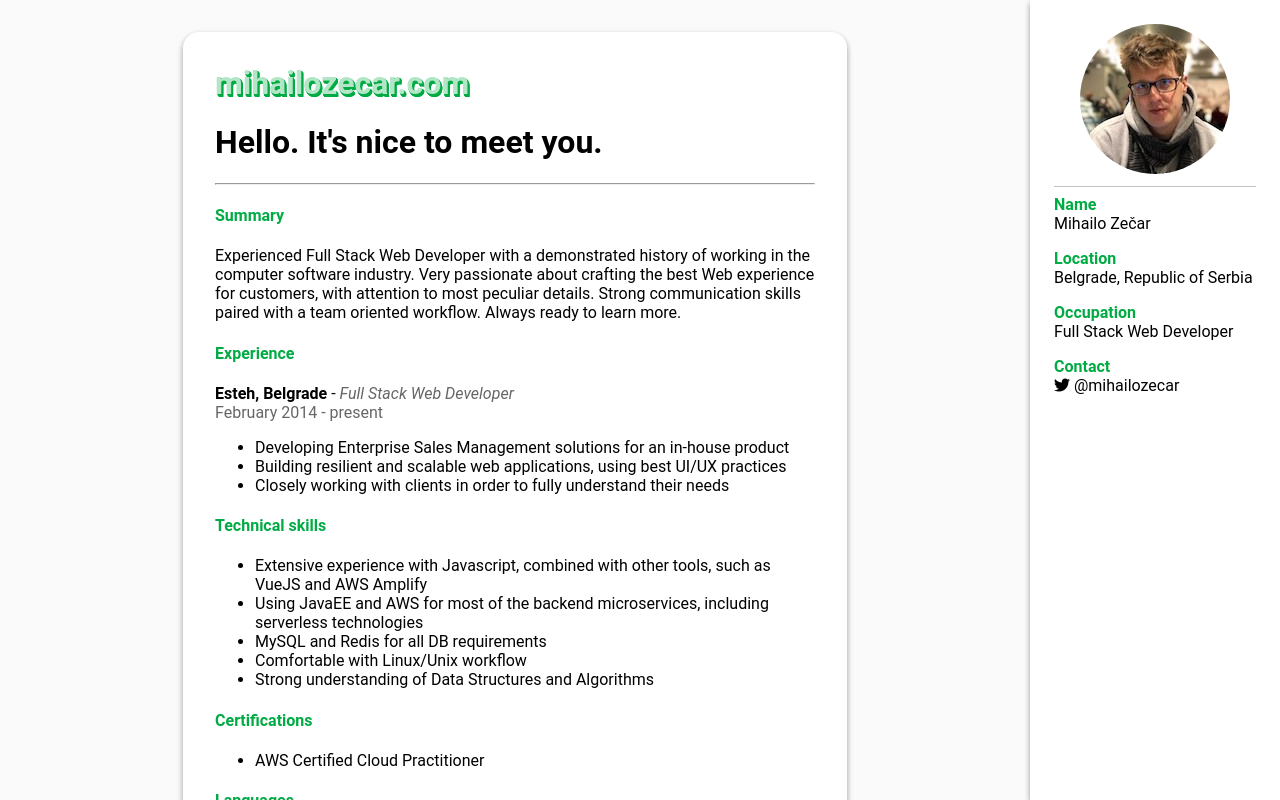
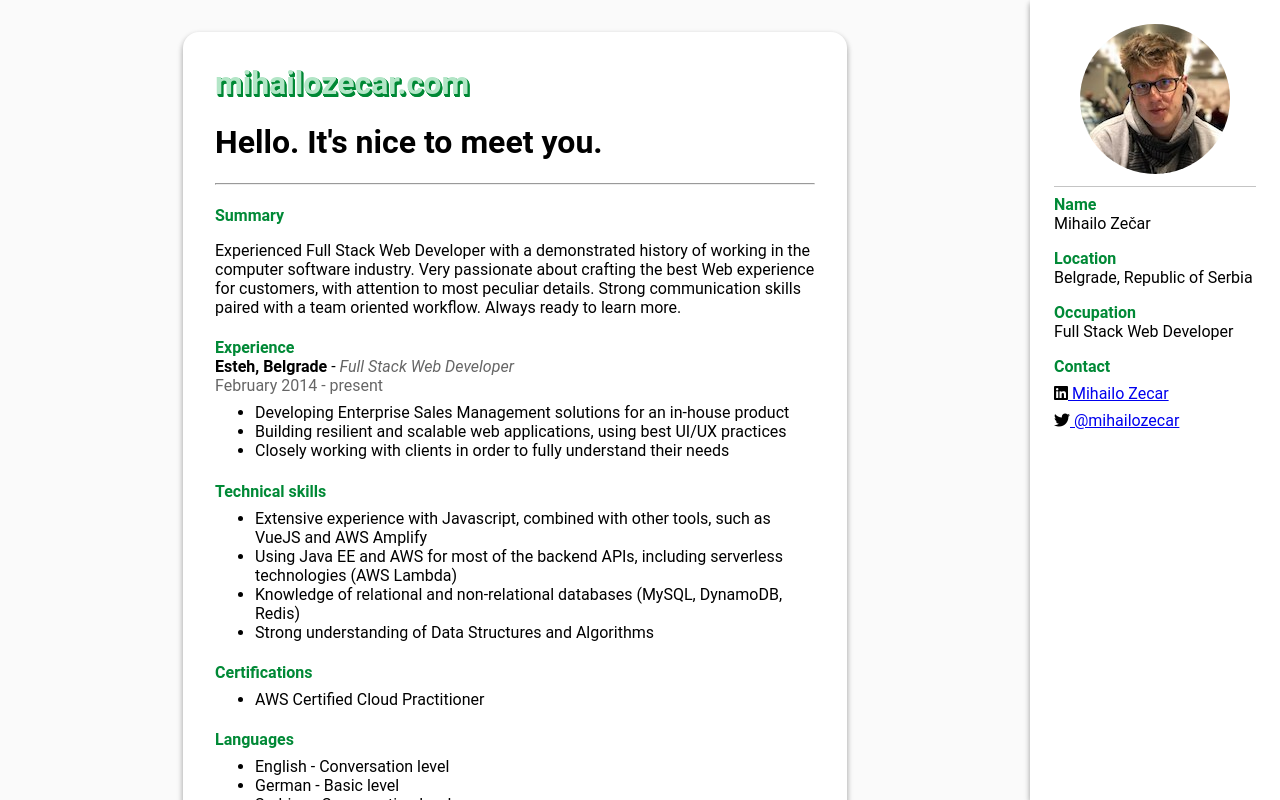
Before and after one commit to mihailozecar/mihailozecar, a Vue app: page / in a window 1280 px wide. Built offline with nearby package versions, Linux system fonts and the light colour scheme.

Commit message:
design update

```diff
--- a/src/App.vue
+++ b/src/App.vue
@@ -36,15 +36,45 @@ export default {
     color: rgba(0, 0, 0, 0.23);
   }
 
-  a,
-  a:hover {
-    color: blue;
+  :root {
+    --green-accent-color: #008936;
+    --light-green-accent-color: #b3e6c7;
   }
 
-  .no-link,
-  .no-link:hover {
-    color: inherit;
-    text-decoration: inherit;
+  .accent {
+    color: var(--green-accent-color);
+  }
+
+  .mobile-only {
+    display: none;
+  }
+
+  .hide-mobile {
+    display: inherit;
+  }
+
+  .mz-image {
+    border-radius: 75px;
+    width: 150px;
+    height: 150px;
+  }
+
+  @media screen and (max-width: 768px) {
+    .mobile-only {
+      display: block;
+    }
+
+    .hide-mobile {
+      display: none;
+    }
+  }
+
+  @media screen and (min-width: 769px) {
+    .mz-image-container {
+      border-bottom: 1px solid rgba(0,0,0,0.23);
+      margin-bottom: .5em;
+      padding-bottom: .5em;
+    }
   }
 
   /* bootstrap-like failover */
@@ -97,45 +127,5 @@ export default {
   .text-right {
     text-align: right;
   }
-
   /* bootstrap-like failover END */
-
-  .accent {
-    color: #00AB44;
-  }
-
-  .accent-bg {
-    color: white;
-    background-color: #2d005f;
-  }
-
-  .accent-bg-btn,
-  .accent-bg-btn:hover {
-    color: white;
-    background-color: #2d005f;
-    border-color: #2d005f;
-  }
-
-  .accent-bg-btn:hover,
-  .accent-bg-btn:focus {
-    background-color: rgba(45, 0, 95, .9);
-  }
-
-  .mobile-only {
-    display: none;
-  }
-
-  .hide-mobile {
-    display: inherit;
-  }
-
-  @media screen and (max-width: 768px) {
-    .mobile-only {
-      display: block;
-    }
-
-    .hide-mobile {
-      display: none;
-    }
-  }
 </style>
--- a/src/components/Home.vue
+++ b/src/components/Home.vue
@@ -13,8 +13,6 @@
         src="@/assets/mz-resized.jpg"
         class="mz-image"
         alt="Mihailo Zecar image"
-        width="150px"
-        height="150px"
       >
     </div>
 
@@ -46,7 +44,7 @@
       </span>
     </div>
 
-    <ul>
+    <ul class="unordered-list">
       <li>
         Developing Enterprise Sales Management solutions for an in-house product
       </li>
@@ -64,21 +62,17 @@
       Technical skills
     </h4>
 
-    <ul>
+    <ul class="unordered-list">
       <li>
         Extensive experience with Javascript, combined with other tools, such as VueJS and AWS Amplify
       </li>
 
       <li>
-        Using JavaEE and AWS for most of the backend microservices, including serverless technologies
+        Using Java EE and AWS for most of the backend APIs, including serverless technologies (AWS Lambda)
       </li>
 
       <li>
-        MySQL and Redis for all DB requirements
-      </li>
-
-      <li>
-        Comfortable with Linux/Unix workflow
+        Knowledge of relational and non-relational databases (MySQL, DynamoDB, Redis)
       </li>
 
       <li>
@@ -90,7 +84,7 @@
       Certifications
     </h4>
 
-    <ul>
+    <ul class="unordered-list">
       <li>
         AWS Certified Cloud Practitioner
       </li>
@@ -100,7 +94,7 @@
       Languages
     </h4>
 
-    <ul>
+    <ul class="unordered-list">
       <li>
         English - Conversation level
       </li>
@@ -137,7 +131,8 @@ export default {
 
 <style scoped>
   .section-header {
-    color: #00AB44;
+    color: var(--green-accent-color);
+    margin-bottom: 0px;
   }
 
   .text-muted {
@@ -156,21 +151,22 @@ export default {
     margin-bottom: 2em;
   }
 
-  .mz-image {
-    border-radius: 75px;
-  }
-
   .site-name {
-    color: #b3e6c7;
+    color: var(--light-green-accent-color);
     font-size: 2em;
     overflow-wrap: anywhere;
     font-weight: bold;
     text-shadow:
-      1px .5px #00AB44,
-      1px 1px #00AB44,
-      1px 1.5px #00AB44,
-      2px 2px #00AB44,
-      2px 2.5px #00AB44,
-      2px 3px #00AB44;
+      1px .5px var(--green-accent-color),
+      1px 1px var(--green-accent-color),
+      1px 1.5px var(--green-accent-color),
+      2px 2px var(--green-accent-color),
+      2px 2.5px var(--green-accent-color),
+      2px 3px var(--green-accent-color);
+  }
+
+  .unordered-list {
+    margin-top: .5em;
+    margin-bottom: .5em;
   }
 </style>
--- a/src/layout/BaseLayout.vue
+++ b/src/layout/BaseLayout.vue
@@ -10,8 +10,6 @@
           src="@/assets/mz-resized.jpg"
           class="mz-image"
           alt="Mihailo Zecar image"
-          width="150px"
-          height="150px"
         >
       </div>
 
@@ -43,13 +41,24 @@
         <strong class="accent">Contact</strong>
       </div>
 
-      <div class="twitter-link contact-margin">
+      <div class="social-link">
+        <i class="fab fa-linkedin"></i>
+        <a
+          href="https://www.linkedin.com/in/mihailo-zecar"
+          target="_blank"
+          rel="noopener"
+        >
+          Mihailo Zecar
+        </a>
+      </div>
+
+      <div class="social-link">
+        <i class="fab fa-twitter"></i>
         <a
           href="https://twitter.com/mihailozecar"
-          class="no-link"
           target="_blank"
+          rel="noopener"
         >
-          <i class="fab fa-twitter"></i>
           @mihailozecar
         </a>
       </div>
@@ -103,17 +112,11 @@ export default {
     border-radius: 3px;
   }
 
-  .mz-image-container {
-    border-bottom: 1px solid rgba(0,0,0,0.23);
-    margin-bottom: .5em;
-    padding-bottom: .5em;
+  .social-link {
+    margin-top: .5em;
   }
 
-  .mz-image {
-    border-radius: 75px;
-  }
-
-  .twitter-link:hover {
+  .social-link:hover {
     cursor: pointer;
   }
 
```
Also changed, not shown: public/robots.txt (deleted), 2 other files (tests, documents, lock files or other folders).
